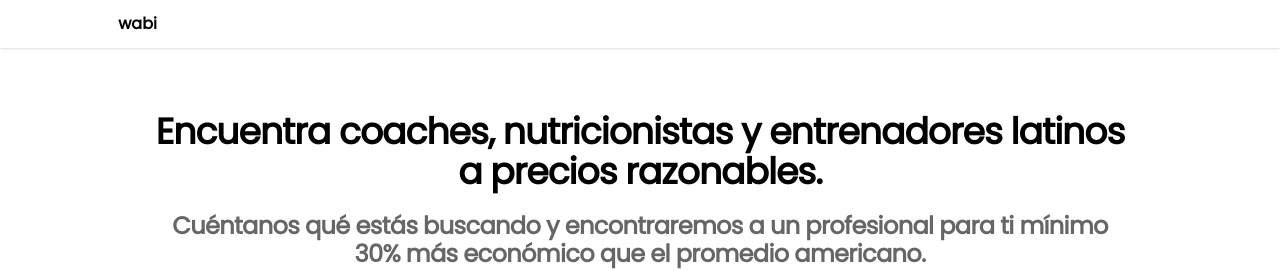
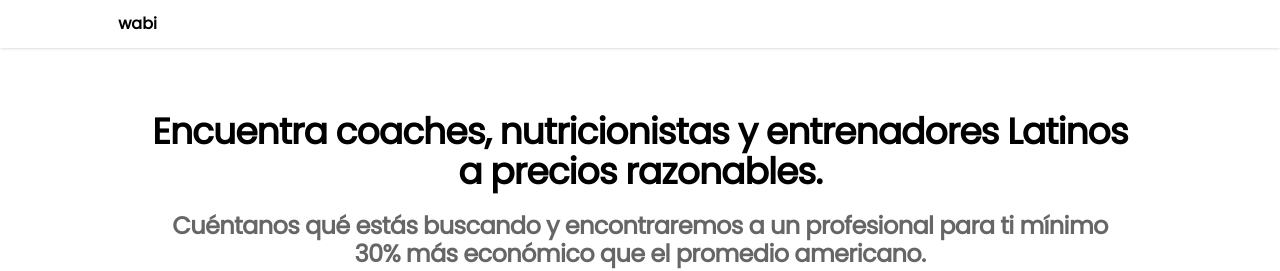
Before and after one commit to flui-global/wabi-landing, a website built with Vite: page index.html in a window 1280 px wide. Shown: the top 271 px of the page. Built offline with nearby package versions, Linux system fonts and the light colour scheme.

Commit message:
Fixed some words

```diff
--- a/index.html
+++ b/index.html
@@ -34,12 +34,12 @@
 
   <!-- HTML Meta Tags -->
   <meta name="description"
-    content="Encuentra coaches, nutricionistas y entrenadores latinos a precios razonables.">
+    content="Encuentra coaches, nutricionistas y entrenadores Latinos a precios razonables.">
 
   <!-- Facebook Meta Tags -->
   <meta property="og:url" content="https://wabi.build">
   <meta property="og:type" content="website">
-  <meta property="og:title" content="Encuentra coaches, nutricionistas y entrenadores latinos a precios razonables.">
+  <meta property="og:title" content="Encuentra coaches, nutricionistas y entrenadores Latinos a precios razonables.">
   <meta property="og:description"
     content="uéntanos qué estás buscando y encontraremos a un profesional para ti mínimo 30% más económico que el promedio
       americano.">
@@ -49,7 +49,7 @@
   <meta name="twitter:card" content="summary_large_image">
   <meta property="twitter:domain" content="wabi.build">
   <meta property="twitter:url" content="https://wabi.build/">
-  <meta name="twitter:title" content="Encuentra coaches, nutricionistas y entrenadores latinos a precios razonables.">
+  <meta name="twitter:title" content="Encuentra coaches, nutricionistas y entrenadores Latinos a precios razonables.">
   <meta name="twitter:description"
     content="uéntanos qué estás buscando y encontraremos a un profesional para ti mínimo 30% más económico que el promedio
       americano.">
@@ -73,7 +73,7 @@
   <!-- Begin JumboTron -->
   <section class="max-w-screen-lg bg-white mx-auto text-center py-12 my-4 px-5">
     <h2 class="text-3xl font-bold tracking-tight text-black sm:text-4xl mb-5">
-      Encuentra coaches, nutricionistas y entrenadores latinos a precios razonables.
+      Encuentra coaches, nutricionistas y entrenadores Latinos a precios razonables.
     </h2>
     <h3 class="text-xl text-opacity-60 font-bold tracking-tight text-black sm:text-xl">
       Cuéntanos qué estás buscando y encontraremos a un profesional para ti mínimo 30% más económico que el promedio
```
Also changed, not shown: en.html (+2 -2 lines).
